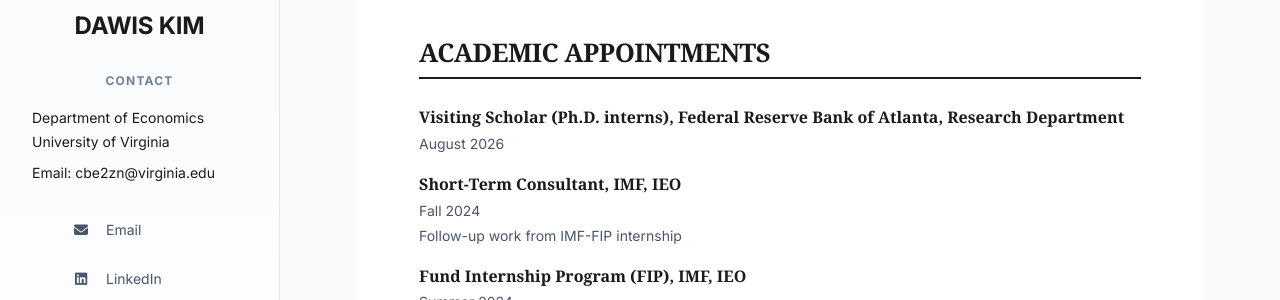
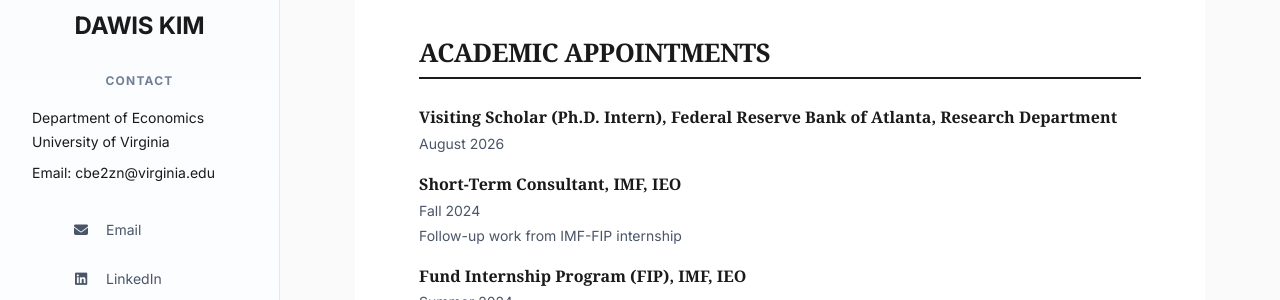
Before and after one commit to davidkim5707/website, a Jekyll site: the page built from index.md, in a window 1280 px wide and 900 px high. Shown: the part 367-667 px from the top of the window. Built offline with Jekyll 4.4.1, drawn with Linux system fonts in a browser that asks for light colours; some web fonts are replaced.

Commit message:
Label the Atlanta Fed visiting scholar post as a Ph.D. intern position
Co-Authored-By: Claude Fable 5.1 <noreply@anthropic.com>

```diff
--- a/index.md
+++ b/index.md
@@ -16,7 +16,7 @@ I am on the 2026–2027 job market. You can find my CV [here]({{ site.baseurl }}
 {: #academic-appointments}
 
 <dl>
-  <dt>Visiting Scholar (Ph.D. interns), Federal Reserve Bank of Atlanta, Research Department</dt>
+  <dt>Visiting Scholar (Ph.D. Intern), Federal Reserve Bank of Atlanta, Research Department</dt>
   <dd>August 2026</dd>
 </dl>
 
```
